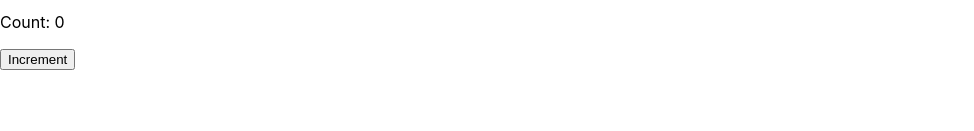
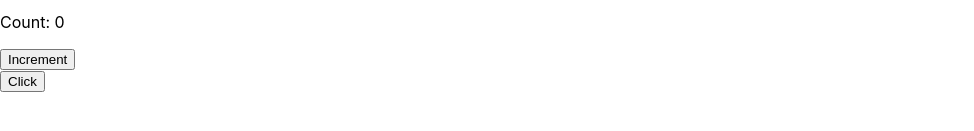
Before and after one commit to MuzamilHussainHaideri/React, a React (Create React App) app: page / in a window 1280 px wide. Shown: the part 251-382 px from the top of the page, without its empty margins (0-974 px from the left). Built offline with nearby package versions, Linux system fonts and the light colour scheme.

Commit message:
Added event handling.

```diff
--- a/src/App.js
+++ b/src/App.js
@@ -1,6 +1,7 @@
 import './App.css';
 import { Greet } from './components/Greet';
 import { Counter } from './components/Counter';
+import { ClickHandler } from './components/ClickHandler';
 
 function App() {
   return (
@@ -13,6 +14,9 @@
       <div>
         <Counter />
       </div>
+      <div>
+        <ClickHandler />
+      </div>
     </div>
   );
 }
--- /dev/null
+++ b/src/components/ClickHandler.js
@@ -0,0 +1,8 @@
+export const ClickHandler = () => {
+    const clickHandler = (event) => {
+        console.log("Button clicked", event);
+    }
+    return <div>
+        <button onClick={clickHandler}>Click</button>
+    </div>
+}
```
